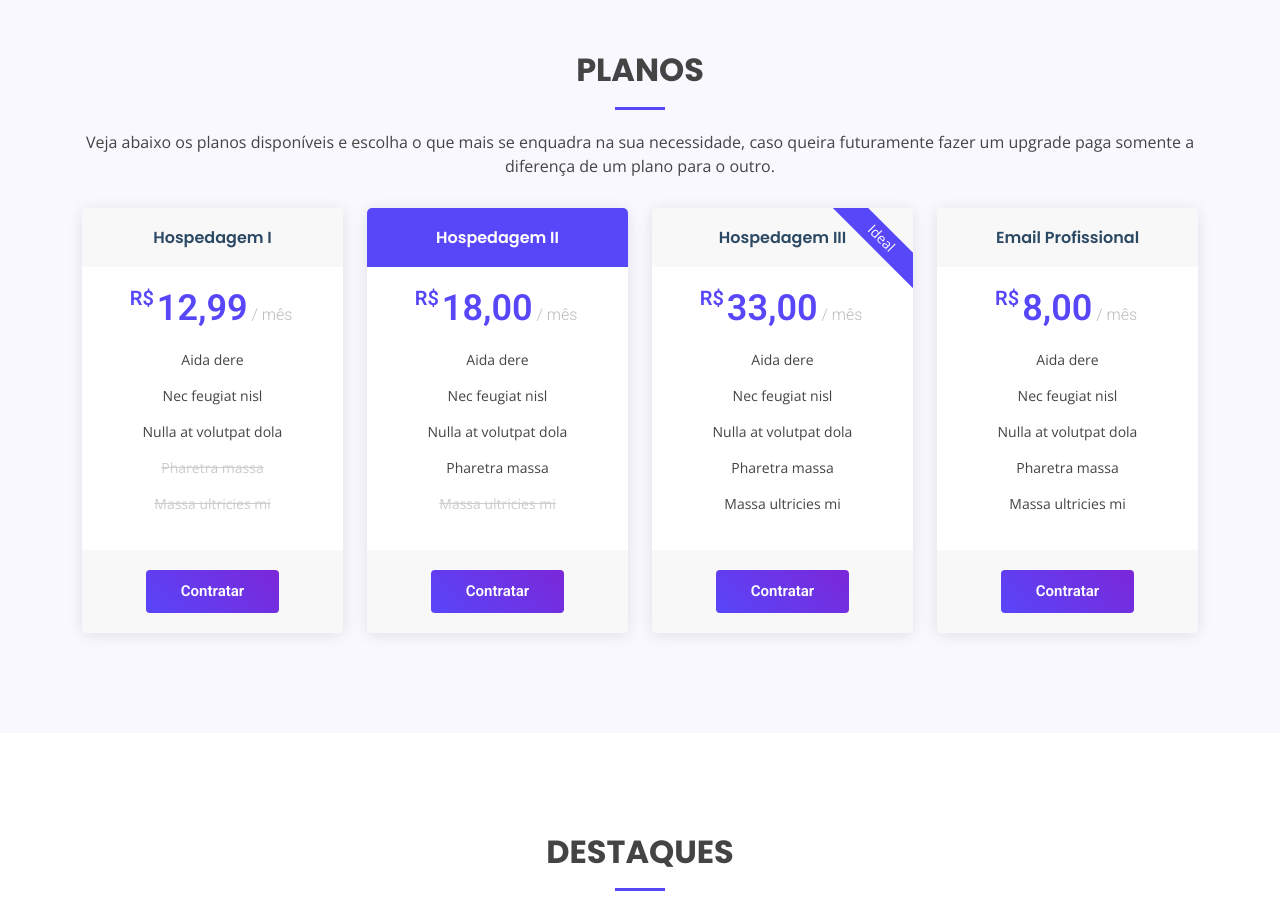
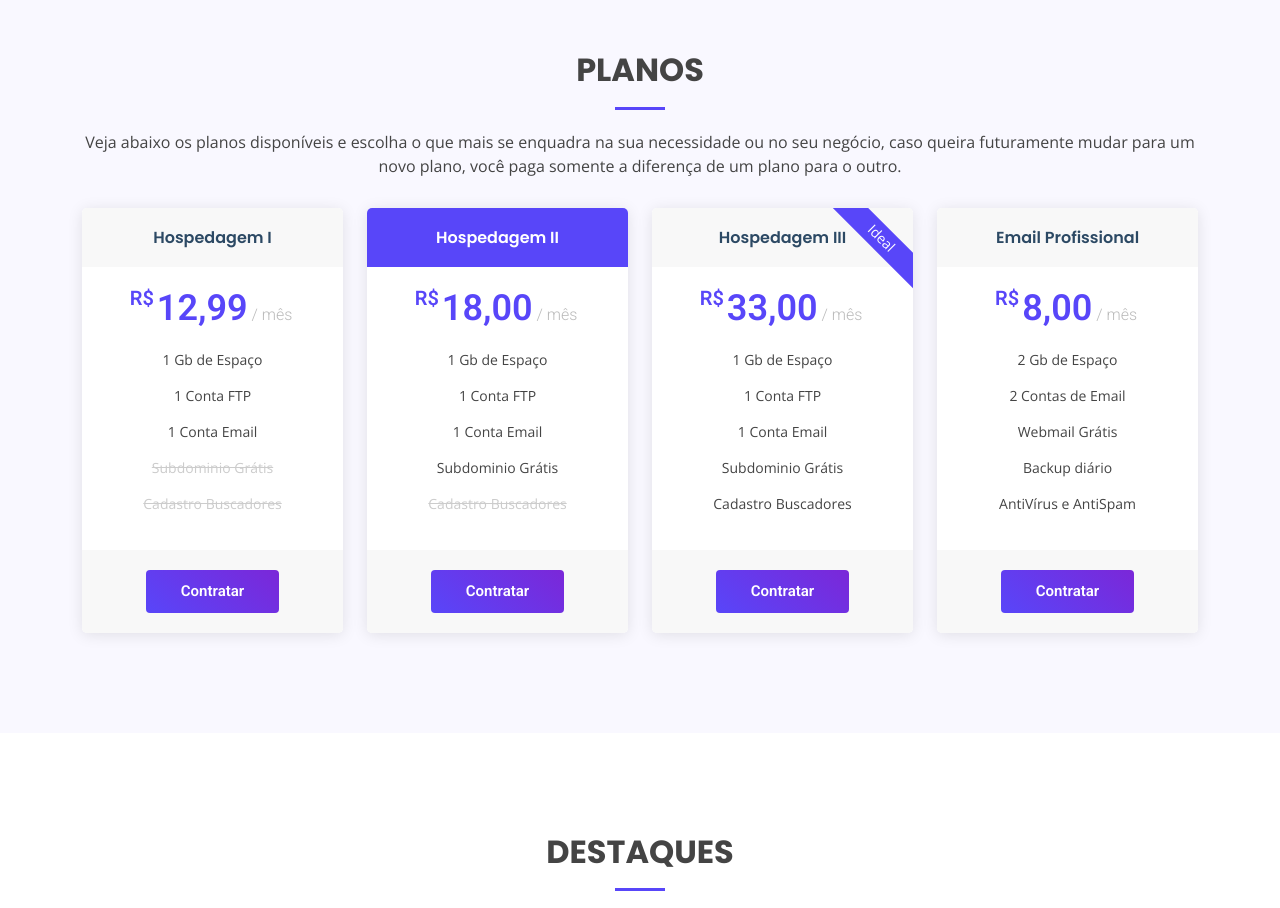
Before and after one commit to alfawebhost/alfawebhost.github.io, a plain HTML site: page index.html in a window 1280 px wide. Shown: the part 1700-2608 px from the top of the page. Drawn offline with nearby package versions, Linux system fonts and the light colour scheme.

Commit message:
Update index.html

```diff
--- a/index.html
+++ b/index.html
@@ -141,7 +141,7 @@
 
         <div class="section-title">
           <h2>Planos</h2>
-          <p>Veja abaixo os planos disponíveis e escolha o que mais se enquadra na sua necessidade, caso queira futuramente fazer um upgrade paga somente a diferença de um plano para o outro.</p>
+          <p>Veja abaixo os planos disponíveis e escolha o que mais se enquadra na sua necessidade ou no seu negócio, caso queira futuramente mudar para um novo plano, você paga somente a diferença de um plano para o outro.</p>
         </div>
 
         <div class="row">
@@ -151,11 +151,11 @@
               <h3>Hospedagem I</h3>
               <h4><sup>R$</sup>12,99<span> / mês</span></h4>
               <ul>
-                <li>Aida dere</li>
-                <li>Nec feugiat nisl</li>
-                <li>Nulla at volutpat dola</li>
-                <li class="na">Pharetra massa</li>
-                <li class="na">Massa ultricies mi</li>
+                <li>1 Gb de Espaço</li>
+                <li>1 Conta FTP</li>
+                <li>1 Conta Email</li>
+                <li class="na">Subdominio Grátis</li>
+                <li class="na">Cadastro Buscadores</li>
               </ul>
               <div class="btn-wrap">
                 <a href="#" class="btn-buy">Contratar</a>
@@ -168,11 +168,11 @@
               <h3>Hospedagem II</h3>
               <h4><sup>R$</sup>18,00<span> / mês</span></h4>
               <ul>
-                <li>Aida dere</li>
-                <li>Nec feugiat nisl</li>
-                <li>Nulla at volutpat dola</li>
-                <li>Pharetra massa</li>
-                <li class="na">Massa ultricies mi</li>
+                <li>1 Gb de Espaço</li>
+                <li>1 Conta FTP</li>
+                <li>1 Conta Email</li>
+                <li >Subdominio Grátis</li>
+                <li class="na">Cadastro Buscadores</li>
               </ul>
               <div class="btn-wrap">
                 <a href="#" class="btn-buy">Contratar</a>
@@ -186,11 +186,11 @@
               <h3>Hospedagem III</h3>
               <h4><sup>R$</sup>33,00<span> / mês</span></h4>
               <ul>
-                <li>Aida dere</li>
-                <li>Nec feugiat nisl</li>
-                <li>Nulla at volutpat dola</li>
-                <li>Pharetra massa</li>
-                <li>Massa ultricies mi</li>
+                <li>1 Gb de Espaço</li>
+                <li>1 Conta FTP</li>
+                <li>1 Conta Email</li>
+                <li >Subdominio Grátis</li>
+                <li >Cadastro Buscadores</li>
               </ul>
               <div class="btn-wrap">
                 <a href="#" class="btn-buy">Contratar</a>
@@ -203,11 +203,11 @@
               <h3>Email Profissional</h3>
               <h4><sup>R$</sup>8,00<span> / mês</span></h4>
               <ul>
-                <li>Aida dere</li>
-                <li>Nec feugiat nisl</li>
-                <li>Nulla at volutpat dola</li>
-                <li>Pharetra massa</li>
-                <li>Massa ultricies mi</li>
+                <li>2 Gb de Espaço</li>
+                <li>2 Contas de Email</li>
+                <li>Webmail Grátis</li>
+                <li>Backup diário</li>
+                <li>AntiVírus e AntiSpam</li>
               </ul>
               <div class="btn-wrap">
                 <a href="#" class="btn-buy">Contratar</a>
```
